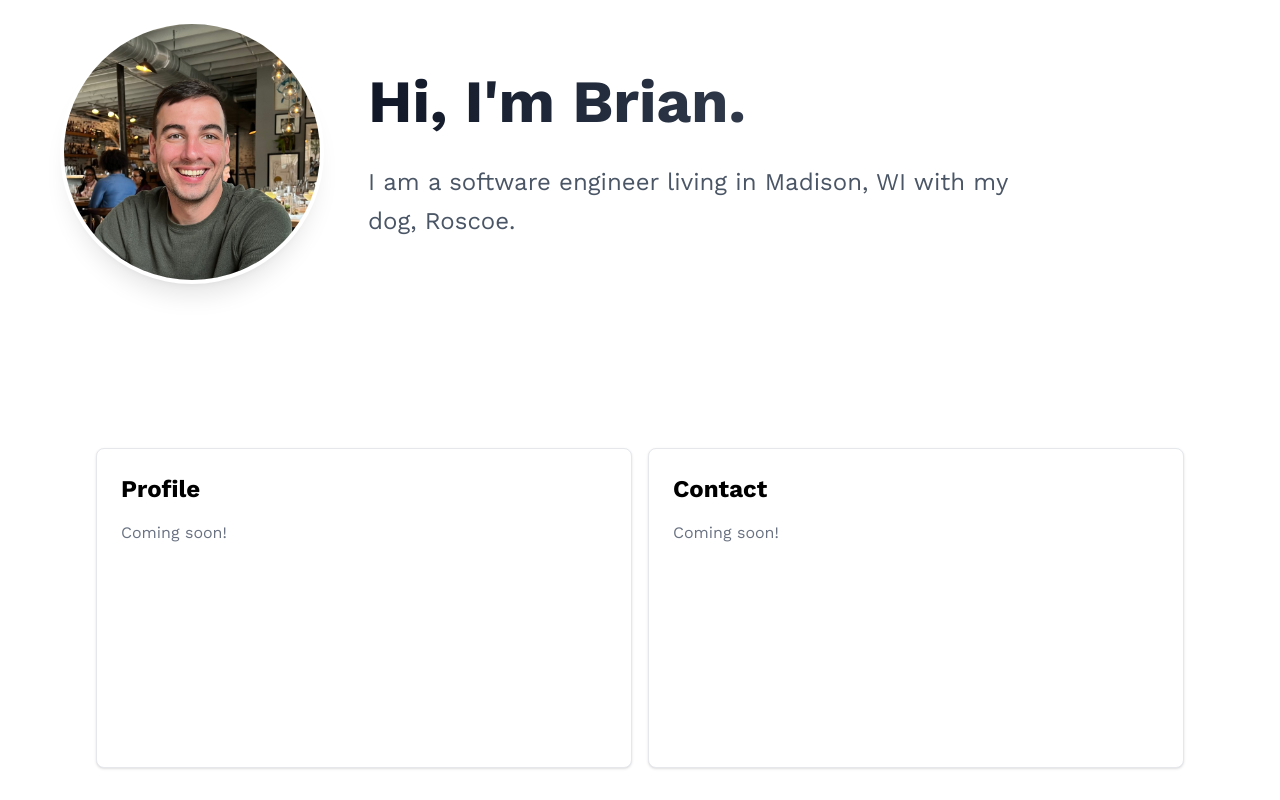
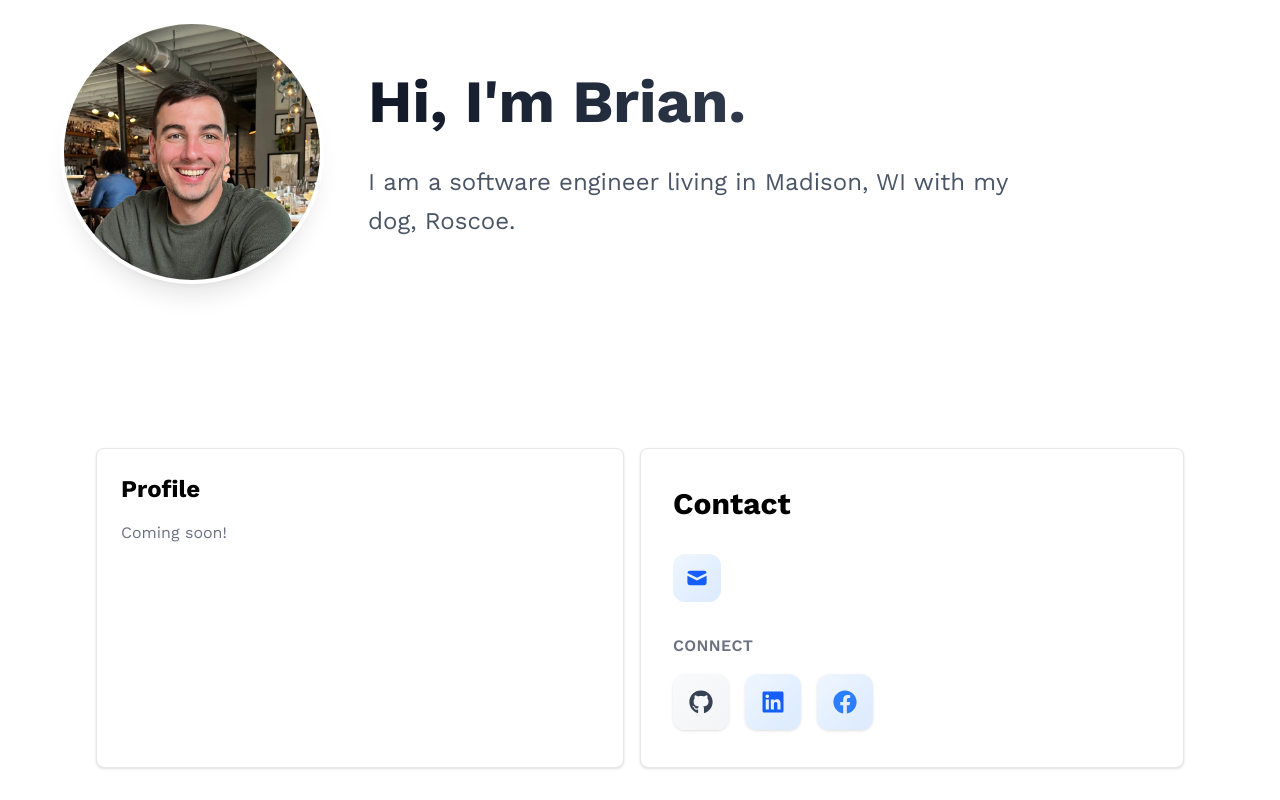
Before and after one commit to bplindquist/personal-website, a React (Vite) app: page / in a window 1280 px wide. Shown: the part 272-1072 px from the top of the page. Built offline with nearby package versions, Linux system fonts and the light colour scheme; no server answers.

Commit message:
add contact info

```diff
--- a/package.json
+++ b/package.json
@@ -13,6 +13,7 @@
     "@tailwindcss/vite": "^4.1.18",
     "react": "^19.2.0",
     "react-dom": "^19.2.0",
+    "react-icons": "^5.5.0",
     "react-router-dom": "^7.10.1",
     "tailwindcss": "^4.1.18"
   },
--- a/src/components/Contact.tsx
+++ b/src/components/Contact.tsx
@@ -1,8 +1,66 @@
+import { HiMail } from "react-icons/hi";
+import { FaGithub, FaFacebook, FaLinkedin } from "react-icons/fa";
+
+const EMAIL_ADDRESS = import.meta.env.VITE_EMAIL_ADDRESS;
+const FACEBOOK_PROFILE_ID = import.meta.env.VITE_FACEBOOK_PROFILE_ID;
+const GITHUB_PROFILE_ID = import.meta.env.VITE_GITHUB_PROFILE_ID;
+const LINKEDIN_PROFILE_ID = import.meta.env.VITE_LINKEDIN_PROFILE_ID;
+
 export const Contact = () => {
   return (
-    <section className="flex-1 bg-white border border-gray-200 rounded-lg p-6 shadow-sm h-64 sm:h-80 flex flex-col">
-      <h2 className="font-bold text-2xl mb-4">Contact</h2>
-      <p className="text-gray-500">Coming soon!</p>
+    <section className="flex-1 bg-white border border-gray-200 rounded-lg p-8 shadow-sm h-64 sm:h-80 flex flex-col justify-center">
+      <h2 className="font-bold text-3xl mb-8">Contact</h2>
+
+      <div className="flex flex-col gap-8">
+        {/* Email Section */}
+        <div className="flex items-center gap-4 group">
+          <div className="p-3 rounded-xl bg-gradient-to-br from-blue-50 to-blue-100 group-hover:from-blue-100 group-hover:to-blue-200 transition-all">
+            <HiMail className="w-6 h-6 text-blue-600" />
+          </div>
+          <a
+            href="mailto:hello@example.com"
+            className="text-lg text-gray-700 hover:text-blue-600 transition-colors font-medium"
+          >
+            {EMAIL_ADDRESS}
+          </a>
+        </div>
+
+        {/* Social Media Section */}
+        <div className="flex flex-col gap-4">
+          <h3 className="text-base font-semibold text-gray-500 uppercase tracking-wide">
+            Connect
+          </h3>
+          <div className="flex gap-4">
+            <a
+              href={`https://github.com/${GITHUB_PROFILE_ID}`}
+              target="_blank"
+              rel="noopener noreferrer"
+              className="p-4 rounded-xl bg-gradient-to-br from-gray-50 to-gray-100 hover:from-gray-800 hover:to-gray-900 group transition-all shadow-sm hover:shadow-md"
+              aria-label="GitHub"
+            >
+              <FaGithub className="w-6 h-6 text-gray-700 group-hover:text-white transition-colors" />
+            </a>
+            <a
+              href={`https://linkedin.com/in/${LINKEDIN_PROFILE_ID}`}
+              target="_blank"
+              rel="noopener noreferrer"
+              className="p-4 rounded-xl bg-gradient-to-br from-blue-50 to-blue-100 hover:from-blue-600 hover:to-blue-700 group transition-all shadow-sm hover:shadow-md"
+              aria-label="LinkedIn"
+            >
+              <FaLinkedin className="w-6 h-6 text-blue-600 group-hover:text-white transition-colors" />
+            </a>
+            <a
+              href={`https://facebook.com/profile.php?id=${FACEBOOK_PROFILE_ID}`}
+              target="_blank"
+              rel="noopener noreferrer"
+              className="p-4 rounded-xl bg-gradient-to-br from-blue-50 to-blue-100 hover:from-blue-500 hover:to-blue-600 group transition-all shadow-sm hover:shadow-md"
+              aria-label="Facebook"
+            >
+              <FaFacebook className="w-6 h-6 text-blue-500 group-hover:text-white transition-colors" />
+            </a>
+          </div>
+        </div>
+      </div>
     </section>
   );
 };
```
Also changed, not shown: 2 other files (tests, documents, lock files or other folders).
